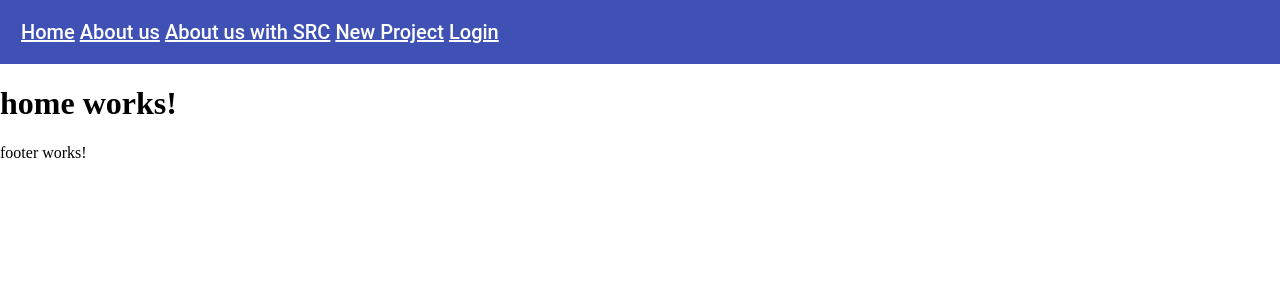
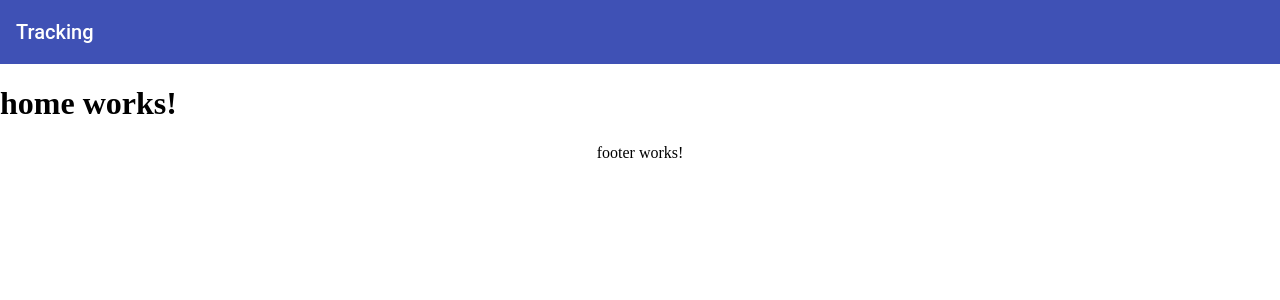
Before and after one commit to indreshpratap/tracking, an Angular app: page /home in a window 1280 px wide. Shown: the top 300 px of the page. Built offline with nearby package versions, Linux system fonts and the light colour scheme.

Commit message:
added template driven form

```diff
--- a/src/app/app/app.module.ts
+++ b/src/app/app/app.module.ts
@@ -12,6 +12,7 @@ import { AboutusComponent } from "./components/aboutus/aboutus.component";
 import { routes } from './app.routes';
 import { CoreModule } from "../core/core.module";
 import { UiToolkitModule } from "../ui-toolkit/ui-toolkit.module";
+import { AdminModule } from "../modules/admin/admin.module";
 
 @NgModule({
   declarations: [
--- a/src/app/app/components/footer/footer.component.css
+++ b/src/app/app/components/footer/footer.component.css
@@ -0,0 +1,3 @@
+p {
+    text-align: center;
+}
--- a/src/app/app/components/header/header.component.html
+++ b/src/app/app/components/header/header.component.html
@@ -1,8 +1,11 @@
 <mat-toolbar color="primary">
-<a routerLink="/home">Home</a>
+<!-- <a routerLink="/home">Home</a>
 <a routerLink="/aboutus">About us</a>
 <a href="/aboutus">About us with SRC</a>
 <a routerLink="/home/admin/new-project">New Project</a>
-<a routerLink="/login">Login</a>
+<a routerLink="/login">Login</a> -->
+<span>Tracking</span>
+<span></span>
 
+<a routerLink=""></a>
 </mat-toolbar>
--- a/src/app/core/components/login/login.component.html
+++ b/src/app/core/components/login/login.component.html
@@ -1,20 +1,28 @@
+<form #login="ngForm">
   <mat-card style="width: 300px;margin-left:30%">
     <mat-card-title>Login</mat-card-title>
     <mat-card-content>
       <mat-form-field>
-      <input matInput type="text" placeholder="Login">
+        <input required minlength="5" matInput name="username" type="text" placeholder="Login" [(ngModel)]="username">
+      </mat-form-field>
+      <div  style="color:tomato" *ngIf="login.controls['username'] && login.controls['username'].touched &&   login.controls['username'].errors">
+        <span *ngIf="login.controls['username'].errors.required">Username required</span>
+        <span *ngIf="login.controls['username'].errors.minlength">Minimum 5 characters</span>
+      </div>
+      <br>
+      <mat-form-field>
+        <input required matInput name="password" type="password" placeholder="password" [(ngModel)]="password">
 
       </mat-form-field>
-    <br>
-    <mat-form-field>
-      <input matInput type="password" placeholder="password">
-
-    </mat-form-field>
+      <div style="color:tomato" *ngIf="login.controls['password'] && login.controls['password'].touched && login.controls['password'].errors">
+        <span *ngIf="login.controls['password'].errors.required">Password required</span>
+      </div>
 
 
     </mat-card-content>
     <mat-card-actions>
-    <button mat-raised-button color="primary" (click)="doLogin()">Login</button>
-
+      <button [disabled]="login.invalid" mat-raised-button color="primary" (click)="doLogin()">Login</button>
+      <!-- Valid: {{login.valid}} {{login.controls['username'].errors | json}} -->
     </mat-card-actions>
   </mat-card>
+</form>
--- a/src/app/core/components/login/login.component.ts
+++ b/src/app/core/components/login/login.component.ts
@@ -8,6 +8,8 @@ import { Router } from '@angular/router';
 })
 export class LoginComponent implements OnInit {
 
+  username;
+  password;
   constructor(private router:Router) { }
 
   ngOnInit() {
--- a/src/styles.css
+++ b/src/styles.css
@@ -10,4 +10,5 @@ mat-toolbar a {
     color:white;
     margin-left: 5px;
     display: inline-block;
+    font-size: .9rem;
 }
```
Lines whose indentation alone changed are shown as unchanged.
